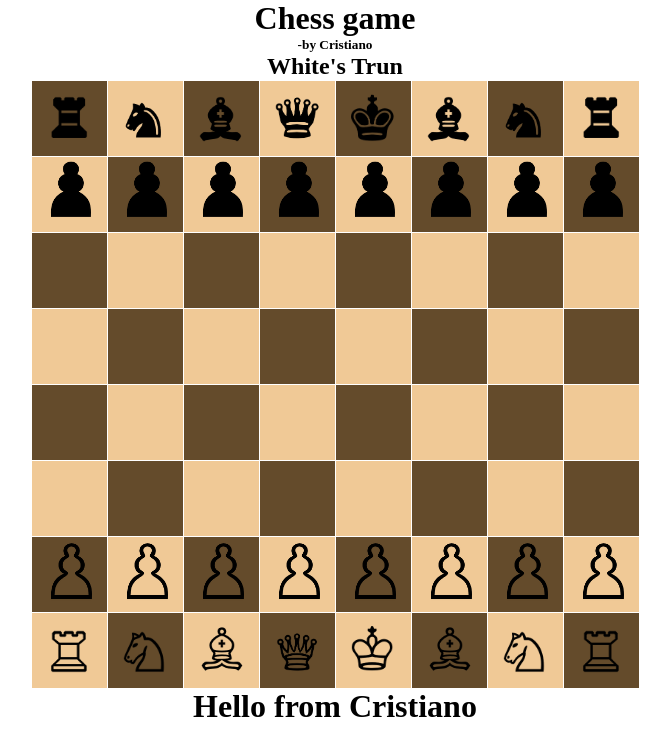
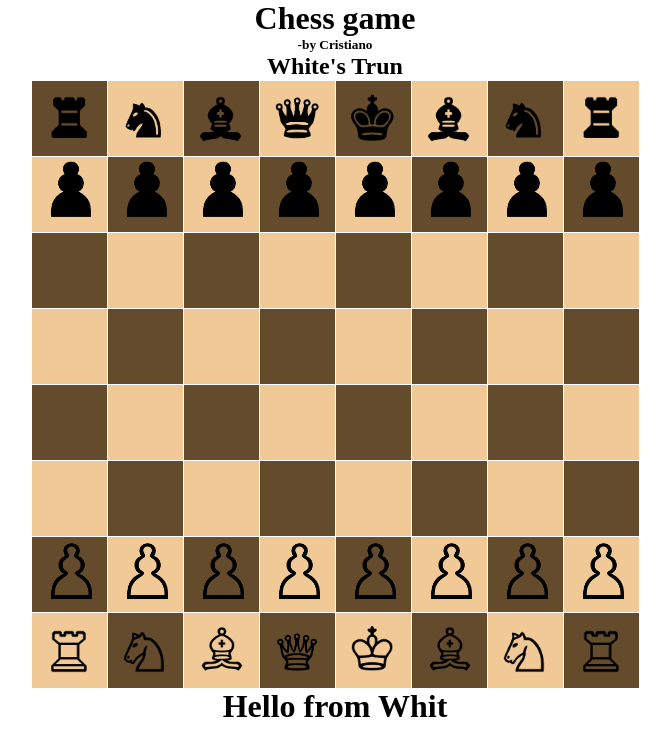
Before and after one commit to qwertyyyyyyyyyyyyyyyyyyyyyy/cpp-code, a plain HTML site: page meApp/appBasedOnWeb/chess.html in a window 1280 px wide. Shown: the whole page, without its empty margins (305-975 px from the left). Drawn offline with Linux system fonts and the light colour scheme.

Commit message:
ubuntu 2

```diff
--- a/meApp/appBasedOnWeb/chess.html
+++ b/meApp/appBasedOnWeb/chess.html
@@ -93,7 +93,7 @@
 			<li class="box" id="b108">Wrook</li>
 		</div>
 	</ul>
-    <h1>Hello from Cristiano</h1>
+    <h1>Hello from Whit</h1>
 	<script type="text/javascript" src="Chess.js"></script>
 </body>
 </html>
```
